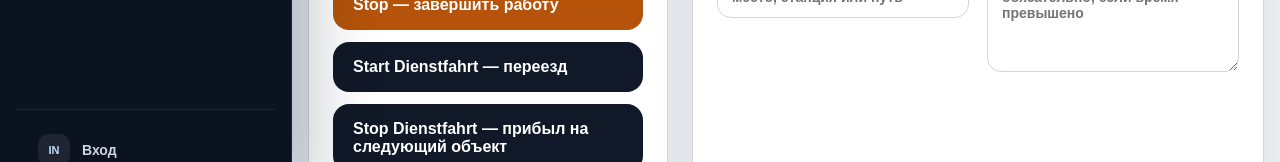
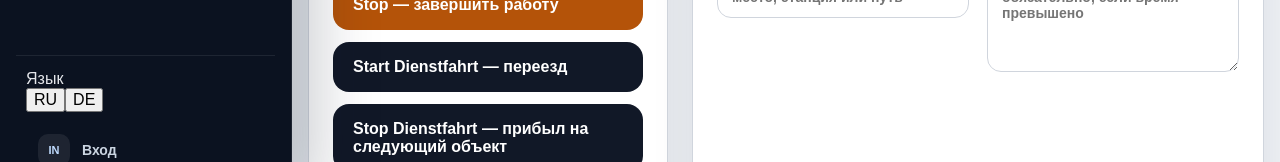
Before and after one commit to Webartdp/rail-crm-platform, a Next.js app in the folder frontend/: page / in a window 1280 px wide. Shown: the part 600-762 px from the top of the page. Built offline with nearby package versions, Linux system fonts and the light colour scheme; no server answers.

Commit message:
Add RU DE language switcher to CRM sidebar

```diff
--- a/frontend/app/components/MainNav.tsx
+++ b/frontend/app/components/MainNav.tsx
@@ -4,57 +4,121 @@ import { useEffect, useState } from 'react';
 import { usePathname } from 'next/navigation';
 import { me, logout, type AuthUser } from '../../lib/auth';
 
+type Locale = 'ru' | 'de';
+
 type NavItem = {
   href: string;
-  label: string;
+  labelKey: string;
   code: string;
   roles?: string[];
 };
 
 type NavGroup = {
-  title: string;
+  titleKey: string;
   items: NavItem[];
 };
 
-const roleLabel: Record<string, string> = {
-  employee: 'сотрудник',
-  manager: 'менеджер',
-  admin: 'администратор',
+type Dictionary = Record<string, string>;
+
+const localeStorageKey = 'rail-crm-locale';
+
+const dictionaries: Record<Locale, Dictionary> = {
+  ru: {
+    brandSubtitle: 'режим разработки',
+    groupWork: 'Работа',
+    groupOperations: 'Операции',
+    groupDirectories: 'Справочники',
+    home: 'Главная',
+    fieldDay: 'Рабочий день',
+    employeeCabinet: 'Кабинет сотрудника',
+    gpsMap: 'Карта GPS',
+    time: 'Время',
+    managerDashboard: 'Панель менеджера',
+    workEvents: 'События смены',
+    approvals: 'Согласование',
+    assignments: 'Задания',
+    billing: 'Счета',
+    employees: 'Сотрудники',
+    clients: 'Клиенты',
+    objects: 'Объекты',
+    documents: 'Документы',
+    audit: 'Аудит',
+    admin: 'Админка',
+    login: 'Вход',
+    logout: 'Выйти',
+    language: 'Язык',
+    employee: 'сотрудник',
+    manager: 'менеджер',
+    adminRole: 'администратор',
+  },
+  de: {
+    brandSubtitle: 'Entwicklungsmodus',
+    groupWork: 'Arbeit',
+    groupOperations: 'Operationen',
+    groupDirectories: 'Stammdaten',
+    home: 'Startseite',
+    fieldDay: 'Arbeitstag',
+    employeeCabinet: 'Mitarbeiterbereich',
+    gpsMap: 'GPS-Karte',
+    time: 'Zeit',
+    managerDashboard: 'Manager-Dashboard',
+    workEvents: 'Schichtereignisse',
+    approvals: 'Freigabe',
+    assignments: 'Aufträge',
+    billing: 'Rechnungen',
+    employees: 'Mitarbeiter',
+    clients: 'Kunden',
+    objects: 'Objekte',
+    documents: 'Dokumente',
+    audit: 'Audit',
+    admin: 'Adminbereich',
+    login: 'Anmelden',
+    logout: 'Abmelden',
+    language: 'Sprache',
+    employee: 'Mitarbeiter',
+    manager: 'Manager',
+    adminRole: 'Administrator',
+  },
 };
 
 const navGroups: NavGroup[] = [
   {
-    title: 'Работа',
+    titleKey: 'groupWork',
     items: [
-      { href: '/', label: 'Главная', code: 'HM' },
-      { href: '/demo', label: 'Рабочий день', code: 'FD' },
-      { href: '/employee', label: 'Кабинет сотрудника', code: 'EM' },
-      { href: '/maps', label: 'Карта GPS', code: 'MP' },
-      { href: '/durations', label: 'Время', code: 'TM' },
+      { href: '/', labelKey: 'home', code: 'HM' },
+      { href: '/demo', labelKey: 'fieldDay', code: 'FD' },
+      { href: '/employee', labelKey: 'employeeCabinet', code: 'EM' },
+      { href: '/maps', labelKey: 'gpsMap', code: 'MP' },
+      { href: '/durations', labelKey: 'time', code: 'TM' },
     ],
   },
   {
-    title: 'Операции',
+    titleKey: 'groupOperations',
     items: [
-      { href: '/manager-dashboard', label: 'Панель менеджера', code: 'DB', roles: ['manager', 'admin'] },
-      { href: '/work-events', label: 'События смены', code: 'EV', roles: ['manager', 'admin'] },
-      { href: '/approvals', label: 'Согласование', code: 'OK', roles: ['manager', 'admin'] },
-      { href: '/assignments', label: 'Задания', code: 'AS', roles: ['manager', 'admin'] },
-      { href: '/billing', label: 'Счета', code: 'BL', roles: ['manager', 'admin'] },
+      { href: '/manager-dashboard', labelKey: 'managerDashboard', code: 'DB', roles: ['manager', 'admin'] },
+      { href: '/work-events', labelKey: 'workEvents', code: 'EV', roles: ['manager', 'admin'] },
+      { href: '/approvals', labelKey: 'approvals', code: 'OK', roles: ['manager', 'admin'] },
+      { href: '/assignments', labelKey: 'assignments', code: 'AS', roles: ['manager', 'admin'] },
+      { href: '/billing', labelKey: 'billing', code: 'BL', roles: ['manager', 'admin'] },
     ],
   },
   {
-    title: 'Справочники',
+    titleKey: 'groupDirectories',
     items: [
-      { href: '/employees', label: 'Сотрудники', code: 'ST', roles: ['admin'] },
-      { href: '/clients', label: 'Клиенты', code: 'CL', roles: ['manager', 'admin'] },
-      { href: '/objects', label: 'Объекты', code: 'OB', roles: ['manager', 'admin'] },
-      { href: '/documents', label: 'Документы', code: 'DC', roles: ['manager', 'admin'] },
-      { href: '/audit', label: 'Аудит', code: 'AU', roles: ['manager', 'admin'] },
-      { href: '/admin', label: 'Админка', code: 'AD', roles: ['admin'] },
+      { href: '/employees', labelKey: 'employees', code: 'ST', roles: ['admin'] },
+      { href: '/clients', labelKey: 'clients', code: 'CL', roles: ['manager', 'admin'] },
+      { href: '/objects', labelKey: 'objects', code: 'OB', roles: ['manager', 'admin'] },
+      { href: '/documents', labelKey: 'documents', code: 'DC', roles: ['manager', 'admin'] },
+      { href: '/audit', labelKey: 'audit', code: 'AU', roles: ['manager', 'admin'] },
+      { href: '/admin', labelKey: 'admin', code: 'AD', roles: ['admin'] },
     ],
   },
 ];
+
+function getInitialLocale(): Locale {
+  if (typeof window === 'undefined') return 'ru';
+  return window.localStorage.getItem(localeStorageKey) === 'de' ? 'de' : 'ru';
+}
 
 function canSee(item: NavItem, user: AuthUser | null) {
   return !item.roles || (user && item.roles.includes(user.role));
@@ -68,10 +132,18 @@ function isActive(pathname: string, href: string) {
 export default function MainNav() {
   const pathname = usePathname();
   const [user, setUser] = useState<AuthUser | null>(null);
+  const [locale, setLocaleState] = useState<Locale>('ru');
 
   useEffect(() => {
+    setLocaleState(getInitialLocale());
     me().then((response) => setUser(response.data)).catch(() => setUser(null));
   }, []);
+
+  useEffect(() => {
+    document.documentElement.lang = locale;
+    window.localStorage.setItem(localeStorageKey, locale);
+    window.dispatchEvent(new CustomEvent('rail-crm-locale-change', { detail: { locale } }));
+  }, [locale]);
 
   async function signOut() {
     await logout();
@@ -79,13 +151,24 @@ export default function MainNav() {
     window.location.href = '/login';
   }
 
+  function setLocale(nextLocale: Locale) {
+    setLocaleState(nextLocale);
+  }
+
+  const t = dictionaries[locale];
+  const roleLabel: Record<string, string> = {
+    employee: t.employee,
+    manager: t.manager,
+    admin: t.adminRole,
+  };
+
   return (
     <aside className="main-nav" aria-label="CRM navigation">
       <a className="nav-brand" href="/">
         <span className="nav-logo">CRM</span>
         <span>
           <strong>Rail CRM</strong>
-          <small>режим разработки</small>
+          <small>{t.brandSubtitle}</small>
         </span>
       </a>
 
@@ -96,12 +179,12 @@ export default function MainNav() {
           if (items.length === 0) return null;
 
           return (
-            <section className="nav-group" key={group.title}>
-              <p>{group.title}</p>
+            <section className="nav-group" key={group.titleKey}>
+              <p>{t[group.titleKey]}</p>
               {items.map((item) => (
                 <a className={`nav-item ${isActive(pathname, item.href) ? 'active' : ''}`} href={item.href} key={item.href}>
                   <span className="nav-icon">{item.code}</span>
-                  <span>{item.label}</span>
+                  <span>{t[item.labelKey]}</span>
                 </a>
               ))}
             </section>
@@ -110,18 +193,26 @@ export default function MainNav() {
       </nav>
 
       <div className="nav-footer">
+        <div className="language-switcher" aria-label={t.language}>
+          <span>{t.language}</span>
+          <div>
+            <button className={locale === 'ru' ? 'active' : ''} onClick={() => setLocale('ru')} type="button">RU</button>
+            <button className={locale === 'de' ? 'active' : ''} onClick={() => setLocale('de')} type="button">DE</button>
+          </div>
+        </div>
+
         {user ? (
           <>
             <div className="nav-user">
               <span>{user.name || user.email}</span>
               <small>{roleLabel[user.role] || user.role}</small>
             </div>
-            <button className="nav-button" onClick={signOut} type="button">Выйти</button>
+            <button className="nav-button" onClick={signOut} type="button">{t.logout}</button>
           </>
         ) : (
           <a className={`nav-item login-item ${isActive(pathname, '/login') ? 'active' : ''}`} href="/login">
             <span className="nav-icon">IN</span>
-            <span>Вход</span>
+            <span>{t.login}</span>
           </a>
         )}
       </div>
```
